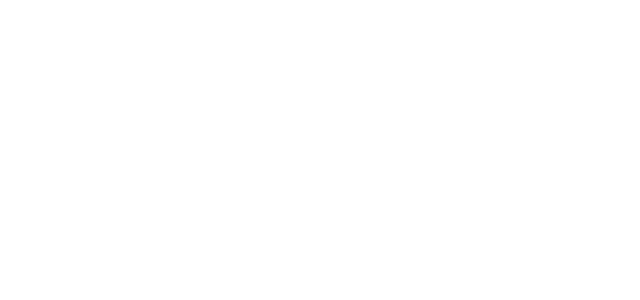
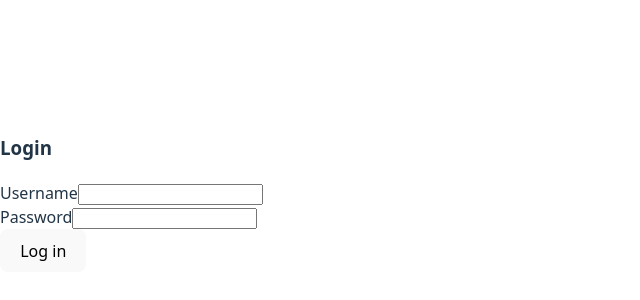
Before and after one commit to AyDossari/Frontend-STS, a React (Vite) app in the folder sts-frontend/: page /login in a window 1280 px wide. Before the commit this address had no page. Shown: the part 206-506 px from the top of the page, without its empty margins (0-640 px from the left). Built offline with nearby package versions, Linux system fonts and the light colour scheme; no server answers.

Commit message:
Created Login page

```diff
--- a/sts-frontend/src/App.jsx
+++ b/sts-frontend/src/App.jsx
@@ -2,6 +2,7 @@
 import { BrowserRouter as Router, Routes, Route } from 'react-router-dom';
 import CustomerSignup from './pages/CustomerSignup';
 import DriverSignup from './pages/DriverSignup';
+import Login from './pages/LoginPage';
 
 function App() {
   return (
@@ -9,6 +10,8 @@
       <Routes>
         <Route path="/signup/customer" element={<CustomerSignup />} />
         <Route path="/signup/driver" element={<DriverSignup />} />
+        <Route path="/login" element={<Login />} />
+
       </Routes>
     </Router>
   );
--- /dev/null
+++ b/sts-frontend/src/pages/LoginPage.jsx
@@ -0,0 +1,53 @@
+import { useState } from 'react'
+import { setTokens } from '../lib/api'
+import axios from 'axios'
+import LoginForm from '../components/LoginForm'
+
+function Login() {
+  const [formData, setFormData] = useState({
+    username: '',
+    password: ''
+  })
+
+  const [error, setError] = useState('')
+
+  const handleChange = (event) => {
+    setFormData({
+      ...formData,
+      [event.target.name]: event.target.value
+    })
+  }
+
+  const handleSubmit = async (event) => {
+    const apiUrl = import.meta.env.VITE_API_URL;
+    event.preventDefault()
+    setError('')
+
+    try {
+      const response = await axios.post(`${apiUrl}/api/token/`, formData)
+      setTokens({
+        access: response.data.access,
+        refresh: response.data.refresh
+      })
+    } catch (err) {
+      console.log(err)
+      setError('Invalid username or password')
+    }
+  }
+
+  return (
+    <div>
+    <LoginForm
+      title="Login"
+      username={formData.username}
+      setUsername={(value) => setFormData({ ...formData, username: value })}
+      password={formData.password}
+      setPassword={(value) => setFormData({ ...formData, password: value })}
+      handleSubmit={handleSubmit}
+    />
+        {error && <p style={{ color: 'red' }}>{error}</p>}
+    </div>
+  )
+}
+
+export default Login
```
